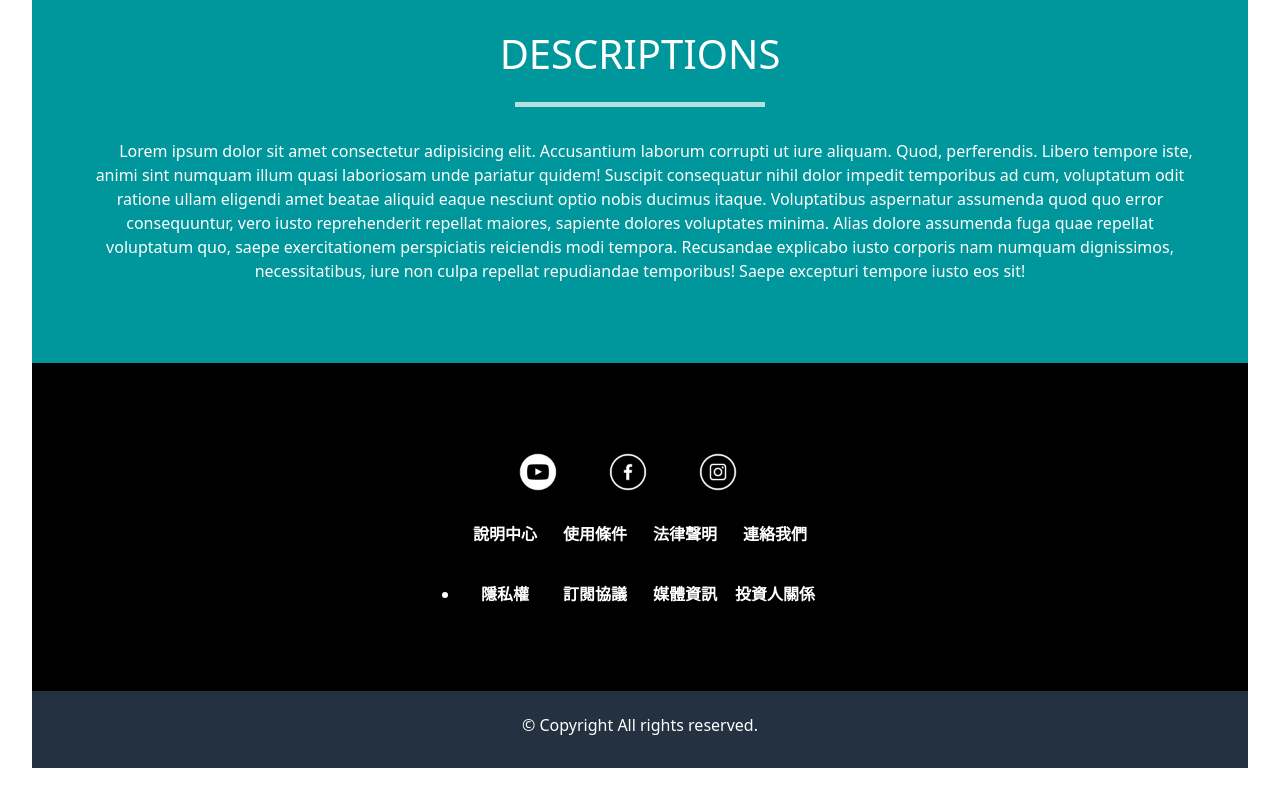
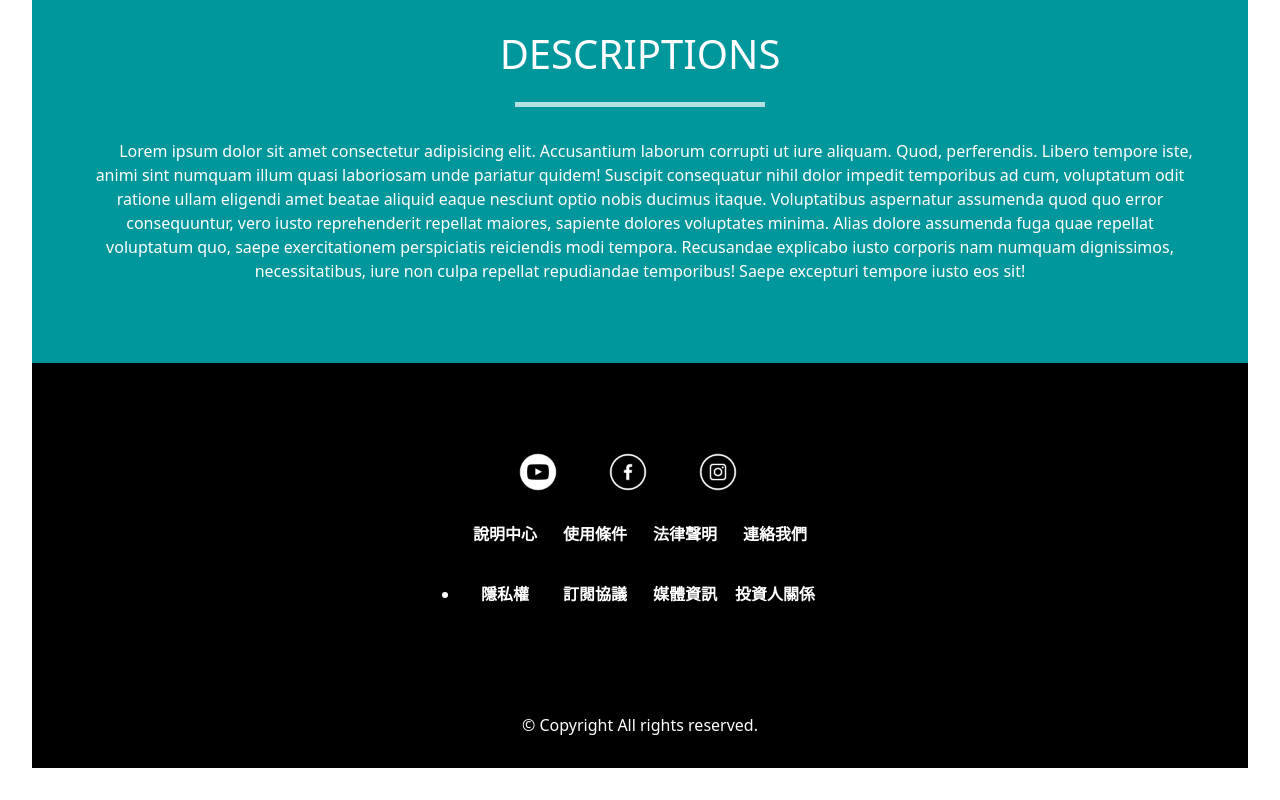
Before and after one commit to jaina0831/react-wk4try, a React (Vite) app: page / in a window 1280 px wide. Shown: the part 920-1720 px from the top of the page. Built offline with nearby package versions, Linux system fonts and the light colour scheme.

Commit message:
Update index.css

```diff
--- a/src/index.css
+++ b/src/index.css
@@ -265,7 +265,7 @@
 }
 
 .footer__below {
-  background-color: #233140;
+   background-color: #000000;
   color: white;
   padding: 25px 0;
   text-align: center;
```
